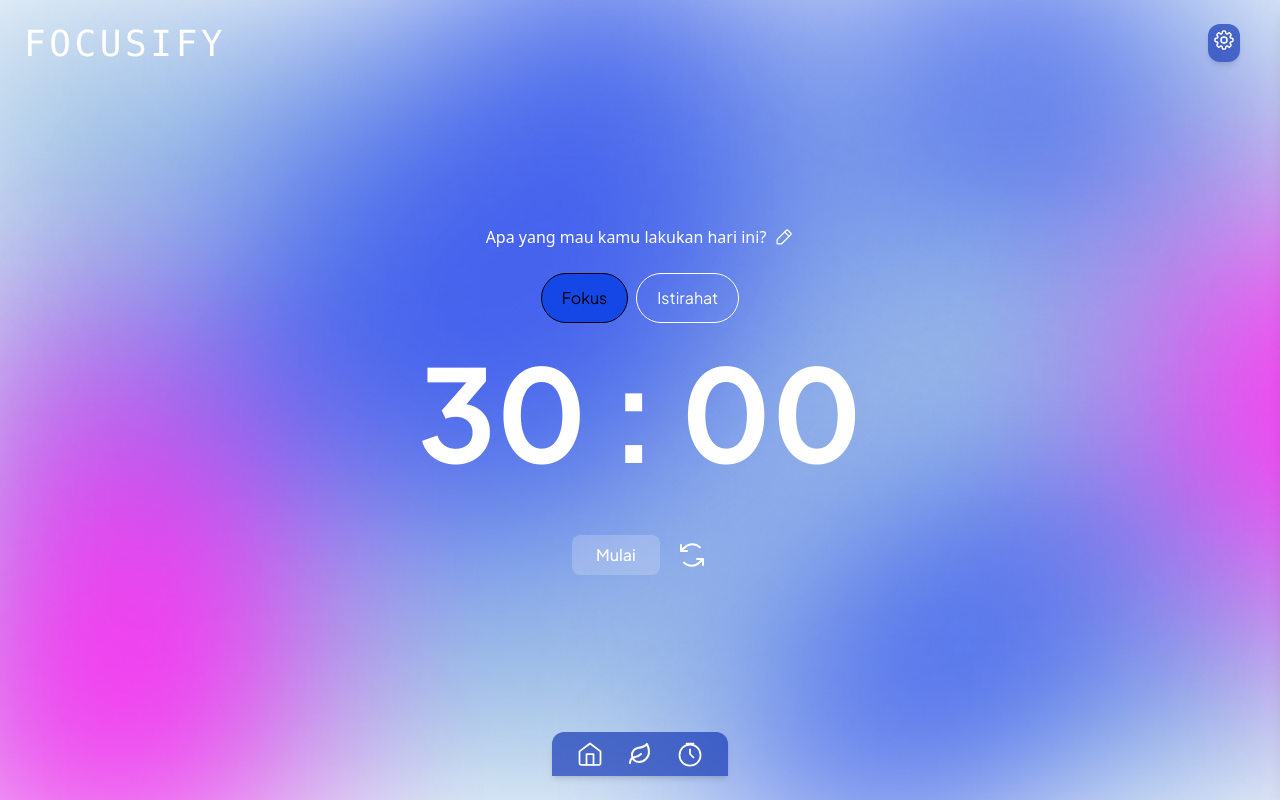
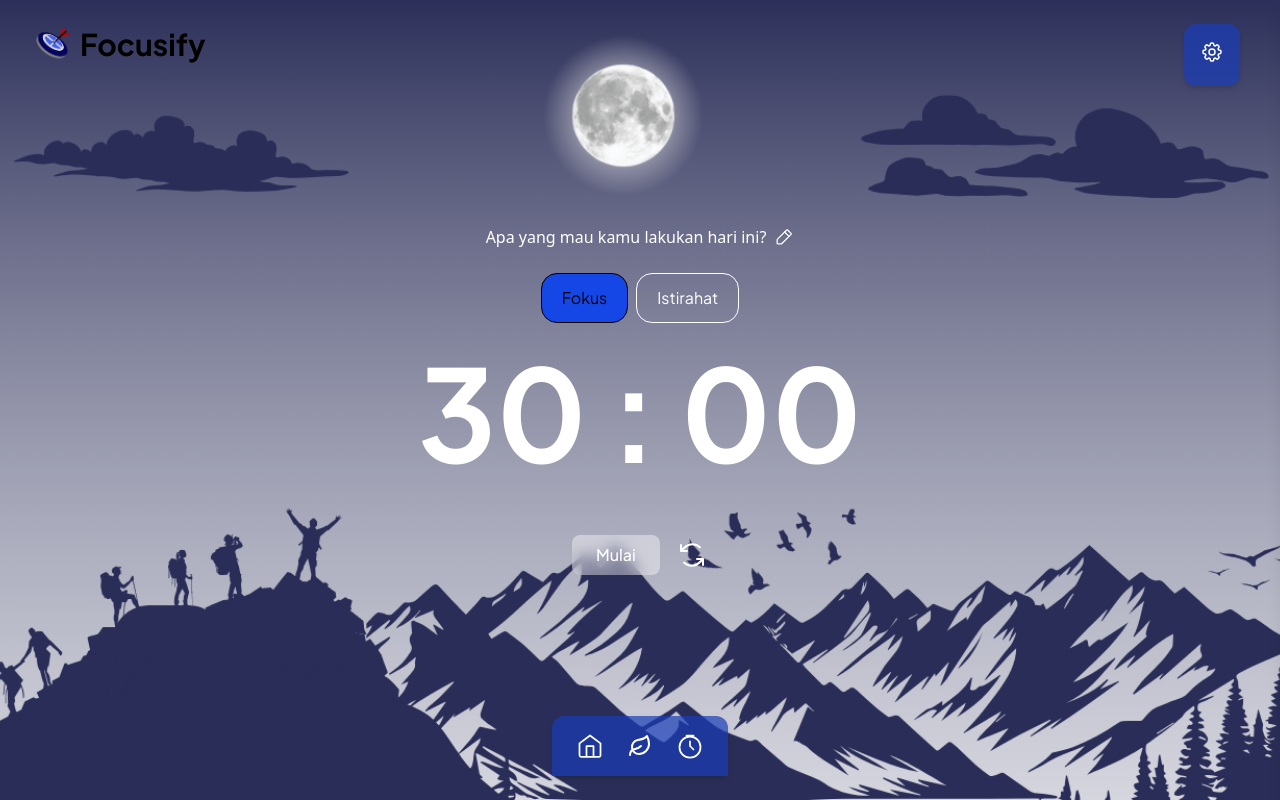
Before and after one commit to AgileTeknik-B2-Team/focusify-web, a React (Vite) app: page /timerpage in a window 1280 px wide. Built offline with nearby package versions, Linux system fonts and the light colour scheme.

Commit message:
fix:slicing timer+input+logo clear

```diff
--- a/src/components/NameInput.jsx
+++ b/src/components/NameInput.jsx
@@ -1,8 +1,10 @@
 import React, { useState } from "react";
 import { useNavigate } from "react-router-dom";
 import AnimatedContent from "../components/AnimatedContent";
-import backgroundTimerDesktop from "../assets/backgroundTimer.jpg";
+import backgroundTimerDesktop from "../assets/Timerdesktop.png";
 import backgroundTimerMobile from "../assets/FindMobile.jpg";
+import Logo from "../assets/logo-focusify.png";
+// <-- import logo-nya
 
 const NameInput = () => {
     const [name, setName] = useState("");
@@ -26,17 +28,22 @@ const NameInput = () => {
             className="fixed inset-0 flex items-center justify-center w-screen h-screen overflow-hidden"
             style={{
                 backgroundImage: `url(${window.innerWidth <= 768
-                    ? backgroundTimerMobile
-                    : backgroundTimerDesktop
+                        ? backgroundTimerMobile
+                        : backgroundTimerDesktop
                     })`,
                 backgroundSize: "cover",
                 backgroundPosition: "center",
             }}
         >
             {/* Logo */}
-            <div className="absolute top-6 w-full flex justify-center md:justify-start md:left-8">
-                <div className="text-white text-3xl md:text-4xl font-mono tracking-widest">
-                    FOCUSIFY
+            <div className="absolute top-6 w-full flex justify-center md:justify-start md:left-8 items-center space-x-2">
+                <img
+                    src={Logo}
+                    alt="Focusify Logo"
+                    className="w-8 h-8 md:w-10 md:h-10 object-contain rounded-full"
+                />
+                <div className="text-lg md:text-3xl font-bold transition-colors duration-300 ${textColor}">
+                    Focusify
                 </div>
             </div>
 
@@ -47,11 +54,13 @@ const NameInput = () => {
                 delay={200}
                 config={{ tension: 100, friction: 20 }}
             >
-                <div className="bg-white/10 backdrop-blur-lg border border-white/30 rounded-2xl px-8 py-10 md:px-10 md:py-12 max-w-md flex flex-col items-center shadow-xl">
+                <div className="bg-white/10 backdrop-blur-lg border border-white/30 rounded-2xl px-8 py-20 md:px-10 md:py-20 max-w-md flex flex-col items-center shadow-xl">
                     <h1 className="text-lg md:text-2xl font-bold text-white text-center mb-6 md:mb-10 leading-snug">
                         BERSIAPLAH UNTUK LEBIH PRODUKTIF!
                     </h1>
-                    <p className="text-white font-semibold text-2xl md:text-3xl mb-5 text-center">Ayo Kita Mulai !!</p>
+                    <p className="text-white font-semibold text-2xl md:text-3xl mb-5 text-center">
+                        Ayo Kita Mulai !!
+                    </p>
                     <input
                         type="text"
                         value={name}
@@ -67,7 +76,7 @@ const NameInput = () => {
                         Lanjut
                     </button>
 
-                    <p className="text-xs md:text-sm text-blue-900 mt-3 underline text-center">
+                    <p className="text-xs md:text-sm text-white mt-3 underline text-center">
                         Atau tekan enter
                     </p>
                 </div>
--- a/src/components/SettingTimer.jsx
+++ b/src/components/SettingTimer.jsx
@@ -30,7 +30,7 @@ const SettingTimer = ({ defaultTimes, onSave }) => {
 
     return (
         <div className="text-white w-full">
-            <h2 className="text-2xl font-bold mb-20">Atur Waktu</h2>
+            <h2 className="text-2xl font-bold mb-20 text-center">Atur Waktu</h2>
 
             {/* Preset Buttons */}
             <div className="flex justify-center gap-3 mb-6 ">
@@ -50,9 +50,9 @@ const SettingTimer = ({ defaultTimes, onSave }) => {
             </div>
 
             {/* Manual Input */}
-            <div className="space-y-4 text-sm">
+            <div className="space-y-4 text-sm text-center text-blue-700 ">
                 <label className="block">
-                    <span className="block mb-1 font-medium">Fokus (menit)</span>
+                    <span className="block mb-3 mt-20 font-medium md:mt-3">Fokus (menit)</span>
                     <input
                         type="number"
                         value={fokusTime}
@@ -60,11 +60,11 @@ const SettingTimer = ({ defaultTimes, onSave }) => {
                             setFokusTime(e.target.value);
                             setSelectedPreset(null);
                         }}
-                        className="w-full p-3 rounded-lg bg-white text-black border border-gray-300 focus:outline-none focus:ring-2 focus:ring-blue-500"
+                        className="w-full p-3 rounded-lg bg-white text-center text-black border border-gray-300 focus:outline-none focus:ring-2 focus:ring-blue-500"
                     />
                 </label>
                 <label className="block">
-                    <span className="block mb-1 font-medium">Istirahat (menit)</span>
+                    <span className="block mb-3 mt-7 font-medium md:mt-3">Istirahat (menit)</span>
                     <input
                         type="number"
                         value={istirahatTime}
@@ -72,7 +72,7 @@ const SettingTimer = ({ defaultTimes, onSave }) => {
                             setIstirahatTime(e.target.value);
                             setSelectedPreset(null);
                         }}
-                        className="w-full p-3 rounded-lg bg-white text-black border border-gray-300 focus:outline-none focus:ring-2 focus:ring-blue-500"
+                        className="w-full p-3 rounded-lg bg-white text-center text-black border border-gray-300 focus:outline-none focus:ring-2 focus:ring-blue-500"
                     />
                 </label>
             </div>
@@ -80,7 +80,7 @@ const SettingTimer = ({ defaultTimes, onSave }) => {
             {/* Save Button */}
             <button
                 onClick={handleSave}
-                className="mt-6 w-full bg-blue-700 py-3 rounded-lg text-white font-semibold hover:bg-blue-800 transition"
+                className="mt-60 md:mt-15 w-full bg-blue-700 py-3 rounded-lg text-white font-semibold hover:bg-blue-800 transition"
             >
                 Simpan
             </button>
--- a/src/pages/RealTime.jsx
+++ b/src/pages/RealTime.jsx
@@ -1,10 +1,12 @@
 import React, { useState, useEffect } from "react";
 import { Link } from "react-router-dom";
 import { useNavigate } from 'react-router-dom';
-import backgroundTimerDesktop from "../assets/backgroundTimer.jpg";
+import backgroundTimerDesktop from "../assets/Timerdesktop.png";
 import backgroundTimerMobile from "../assets/FindMobile.jpg";
+import Logo from "../assets/logo-focusify.png";
 import AnimatedContent from "../components/AnimatedContent";
 import BlurText from "../components/BlurText";
+
 
 const RealtimePage = () => {
     const [currentTime, setCurrentTime] = useState(new Date());
@@ -61,8 +63,15 @@ const RealtimePage = () => {
             }}
         >
             {/* Logo */}
-            <div className="absolute top-6 left-1/2 -translate-x-1/2 text-white text-2xl md:translate-x-0 md:left-6 md:text-left md:text-4xl font-mono tracking-widest">
-                FOCUSIFY
+            <div className="absolute top-6 w-full flex justify-center md:justify-start md:left-8 items-center space-x-2">
+                <img
+                    src={Logo}
+                    alt="Focusify Logo"
+                    className="w-8 h-8 md:w-10 md:h-10 object-contain rounded-full"
+                />
+                <div className="text-lg md:text-3xl font-bold transition-colors duration-300 ${textColor}">
+                    Focusify
+                </div>
             </div>
 
             {/* Quote Random */}
@@ -89,7 +98,7 @@ const RealtimePage = () => {
 
 
             {/* Navigation Icons */}
-            <div className="absolute bottom-0 left-0 w-full max-w-md mx-auto flex justify-around px-6 py-3  md:mb-0 bg-blue-800/70 text-white rounded-t-xl shadow-md md:bottom-6 md:left-1/2 md:transform md:-translate-x-1/2 md:w-auto md:gap-6 md:px-6 md:py-2 md:rounded-t-xl">
+            <div className="absolute bottom-0 left-0 w-full max-w-md mx-auto flex justify-around px-6 py-6  md:mb-0 bg-blue-800/70 text-white rounded-t-xl shadow-md md:bottom-6 md:left-1/2 md:transform md:-translate-x-1/2 md:w-auto md:gap-6 md:px-6 md:py-4 md:rounded-t-xl">
 
                 {/* Home */}
                 <button onClick={() => window.location.href = '/'} className="hover:scale-110 transition" title="Beranda">
--- a/src/pages/TimerPage.jsx
+++ b/src/pages/TimerPage.jsx
@@ -1,6 +1,7 @@
 import React, { useState, useEffect, useRef } from "react";
-import backgroundTimerDesktop from "../assets/backgroundTimer.jpg";
+import backgroundTimerDesktop from "../assets/Timerdesktop.png";
 import backgroundTimerMobile from "../assets/FindMobile.jpg";
+import Logo from "../assets/logo-focusify.png";
 import AnimatedContent from "../components/AnimatedContent";
 import { Toaster, toast } from 'react-hot-toast';
 import SettingTimer from "../components/SettingTimer"; // pastikan path-nya benar
@@ -129,8 +130,15 @@ const TimerPage = () => {
             </div>
 
             {/* Logo */}
-            <div className="absolute top-6 left-6 text-white text-2xl md:text-4xl font-mono tracking-widest">
-                FOCUSIFY
+            <div className="absolute top-6 w-full flex justify-center md:justify-start md:left-8 items-center space-x-2">
+                <img
+                    src={Logo}
+                    alt="Focusify Logo"
+                    className="w-8 h-8 md:w-10 md:h-10 object-contain rounded-full"
+                />
+                <div className="text-lg md:text-3xl font-bold transition-colors duration-300 ${textColor}">
+                    Focusify
+                </div>
             </div>
 
             {/* Main vertical container */}
@@ -164,13 +172,13 @@ const TimerPage = () => {
                     {/* Mode buttons */}
                     <div className="flex space-x-2">
                         <button
-                            className={`px-5 py-3 rounded-full border text-sm md:text-base ${mode === 'fokus' ? 'bg-blue-700 text-black' : 'border-white text-white'}`}
+                            className={`px-5 py-3 rounded-2xl border text-sm md:text-base ${mode === 'fokus' ? 'bg-blue-700 text-black' : 'border-white text-white'}`}
                             onClick={() => switchMode('fokus')}
                         >
                             Fokus
                         </button>
                         <button
-                            className={`px-5 py-3 rounded-full border text-sm md:text-base ${mode === 'istirahat' ? 'bg-blue-700 text-black' : 'border-white text-white'}`}
+                            className={`px-5 py-3 rounded-2xl border text-sm md:text-base ${mode === 'istirahat' ? 'bg-blue-700 text-black' : 'border-white text-white'}`}
                             onClick={() => switchMode('istirahat')}
                         >
                             Istirahat
@@ -183,7 +191,7 @@ const TimerPage = () => {
                     {/* Control buttons */}
                     <div className="flex space-x-4 items-center">
                         <button
-                            className="bg-white/20 backdrop-blur px-6 py-2 rounded-lg font-medium hover:opacity-90"
+                            className="bg-white/40 backdrop-blur px-6 py-2 rounded-lg font-medium hover:opacity-90"
                             onClick={toggleTimer}
                         >
                             {isRunning ? 'Hentikan' : 'Mulai'}
@@ -199,7 +207,7 @@ const TimerPage = () => {
             </AnimatedContent>
 
             {/* Navigation Icons */}
-            <div className="absolute bottom-0 left-0 w-full max-w-md mx-auto flex justify-around px-6 py-3  md:mb-0 bg-blue-800/70 text-white rounded-t-xl shadow-md md:bottom-6 md:left-1/2 md:transform md:-translate-x-1/2 md:w-auto md:gap-6 md:px-6 md:py-2 md:rounded-t-xl">
+            <div className="absolute bottom-0 left-0 w-full max-w-md mx-auto flex justify-around px-6 py-6  md:mb-0 bg-blue-800/70 text-white rounded-t-xl shadow-md md:bottom-6 md:left-1/2 md:transform md:-translate-x-1/2 md:w-auto md:gap-6 md:px-6 md:py-4 md:rounded-t-xl">
 
                 {/* Home */}
                 <button onClick={() => window.location.href = '/'} className="hover:scale-110 transition" title="Beranda">
@@ -222,7 +230,7 @@ const TimerPage = () => {
             </div>
 
             {/* Settings icon */}
-            <div className="absolute top-6 right-10 bg-blue-800/70 p-1 rounded-xl shadow-md text-white z-30">
+            <div className="absolute top-6 right-10 bg-blue-800/70 p-4 rounded-xl shadow-md text-white z-30">
                 <button onClick={() => setShowSettings(true)}>
                     <svg
                         xmlns="http://www.w3.org/2000/svg"
@@ -257,10 +265,11 @@ const TimerPage = () => {
                     />
                     <button
                         onClick={() => setShowSettings(false)}
-                        className="text-sm text-blue-700 underline mb-4 mt-3 "
+                        className="text-sm text-white underline mb-4 mt-3 mx-auto block"
                     >
                         Tutup
                     </button>
+
 
                 </div>
             </div>
```
Also changed, not shown: src/pages/LandingPage.jsx (+10 -10 lines), src/assets/Timerdesktop.png (added).
